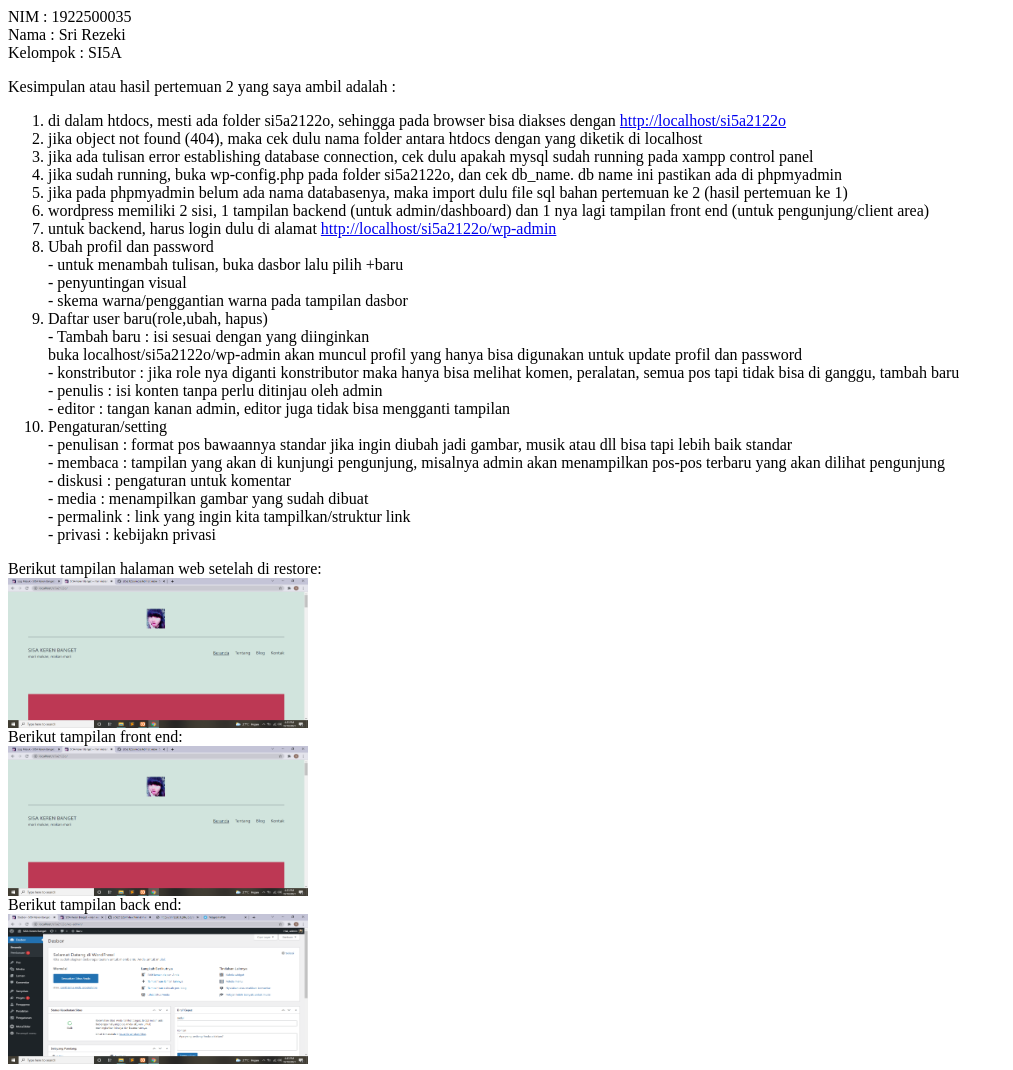
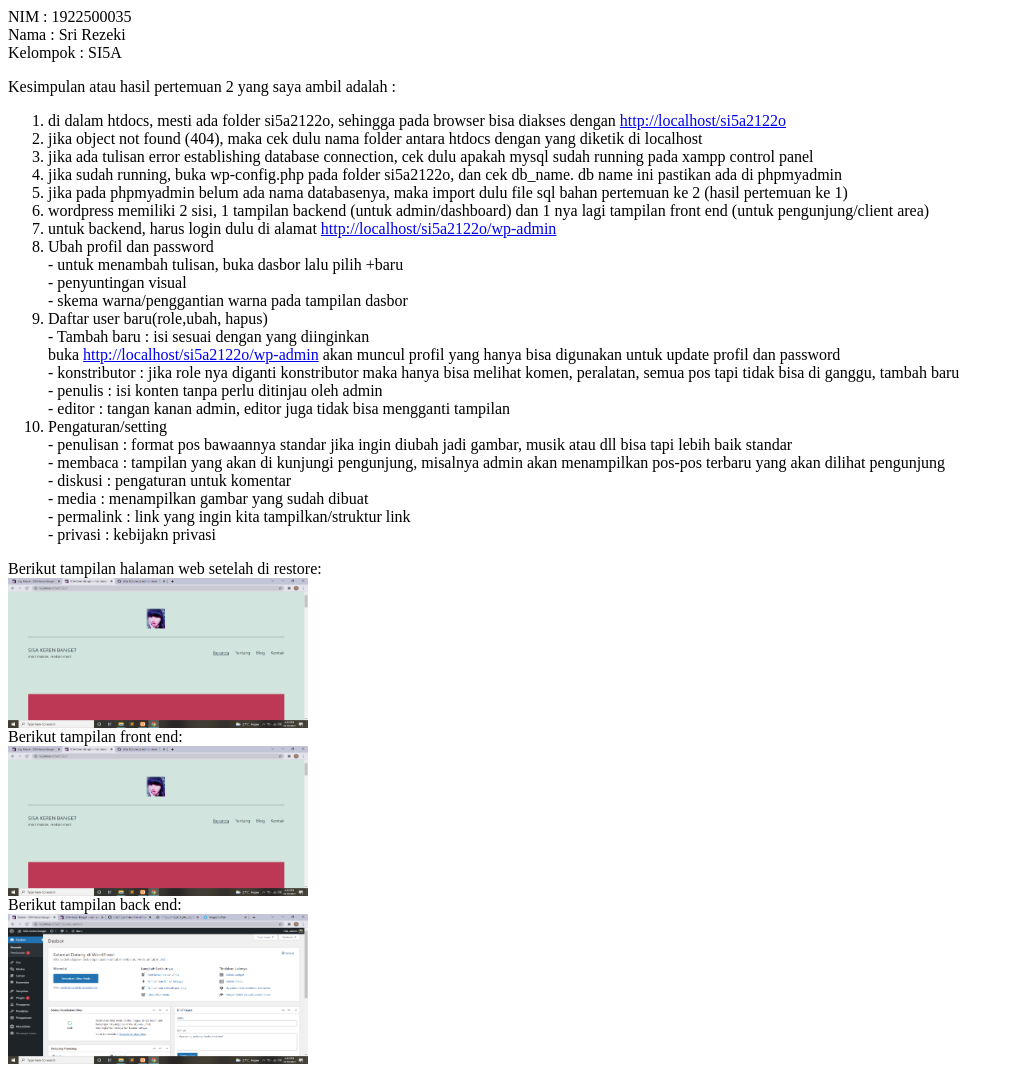
Before and after one commit to SriRezeki3/si5a2122o, a plain HTML site: page 2/index.html in a window 1280 px wide. Shown: the whole page, without its empty margins (0-1013 px from the left). Drawn offline with Linux system fonts and the light colour scheme.

Commit message:
Update index.html

```diff
--- a/2/index.html
+++ b/2/index.html
@@ -18,7 +18,7 @@ Kelompok : SI5A<br>
 - skema warna/penggantian warna pada tampilan dasbor<br>
 <li>Daftar user baru(role,ubah, hapus)</li>
 - Tambah baru : isi sesuai dengan yang diinginkan<br>
-buka localhost/si5a2122o/wp-admin akan muncul profil yang hanya bisa digunakan untuk update profil dan password<br>
+buka <a href="http://localhost/si5a2122o/wp-admin" target="_blank">http://localhost/si5a2122o/wp-admin</a> akan muncul profil yang hanya bisa digunakan untuk update profil dan password<br>
 - konstributor : jika role nya diganti konstributor maka hanya bisa melihat komen, peralatan, semua pos tapi tidak bisa di ganggu, tambah baru<br>
 - penulis : isi konten tanpa perlu ditinjau oleh admin<br>
 - editor : tangan kanan admin, editor juga tidak bisa mengganti tampilan<br>
```
